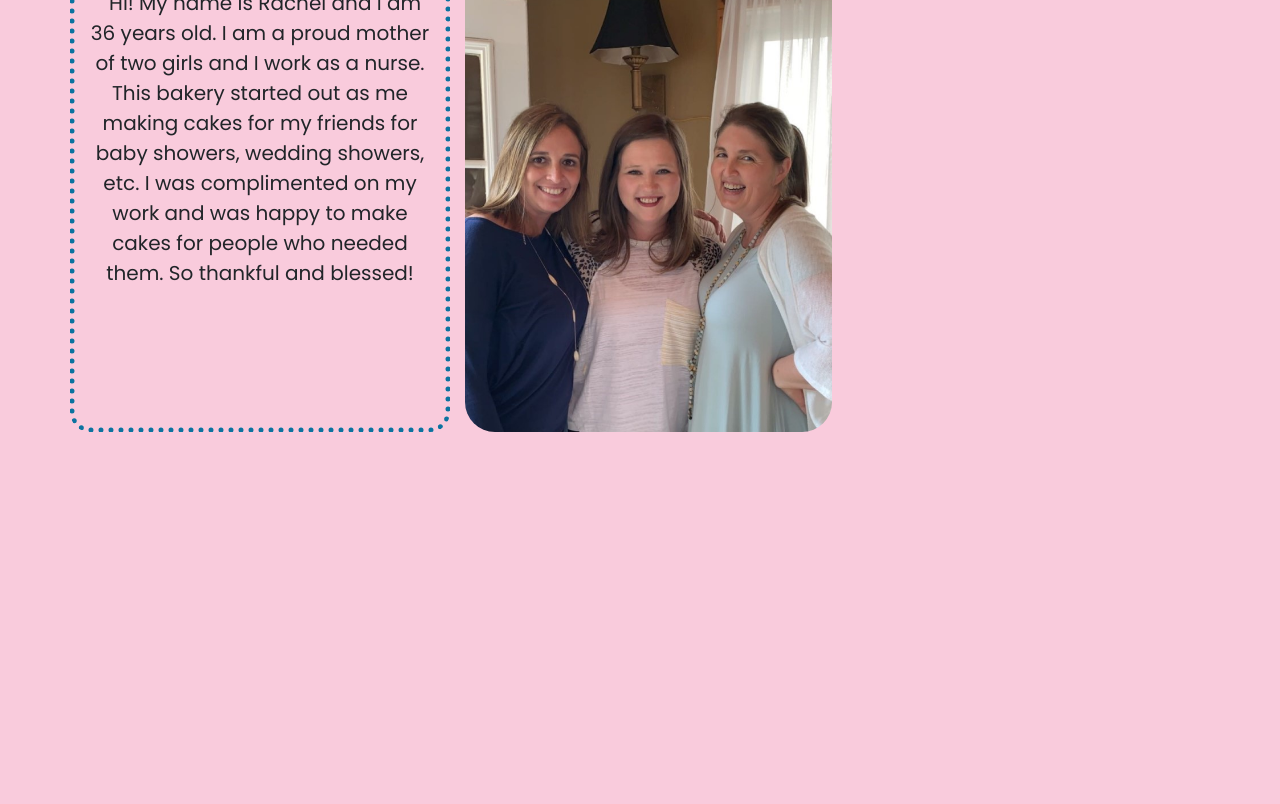
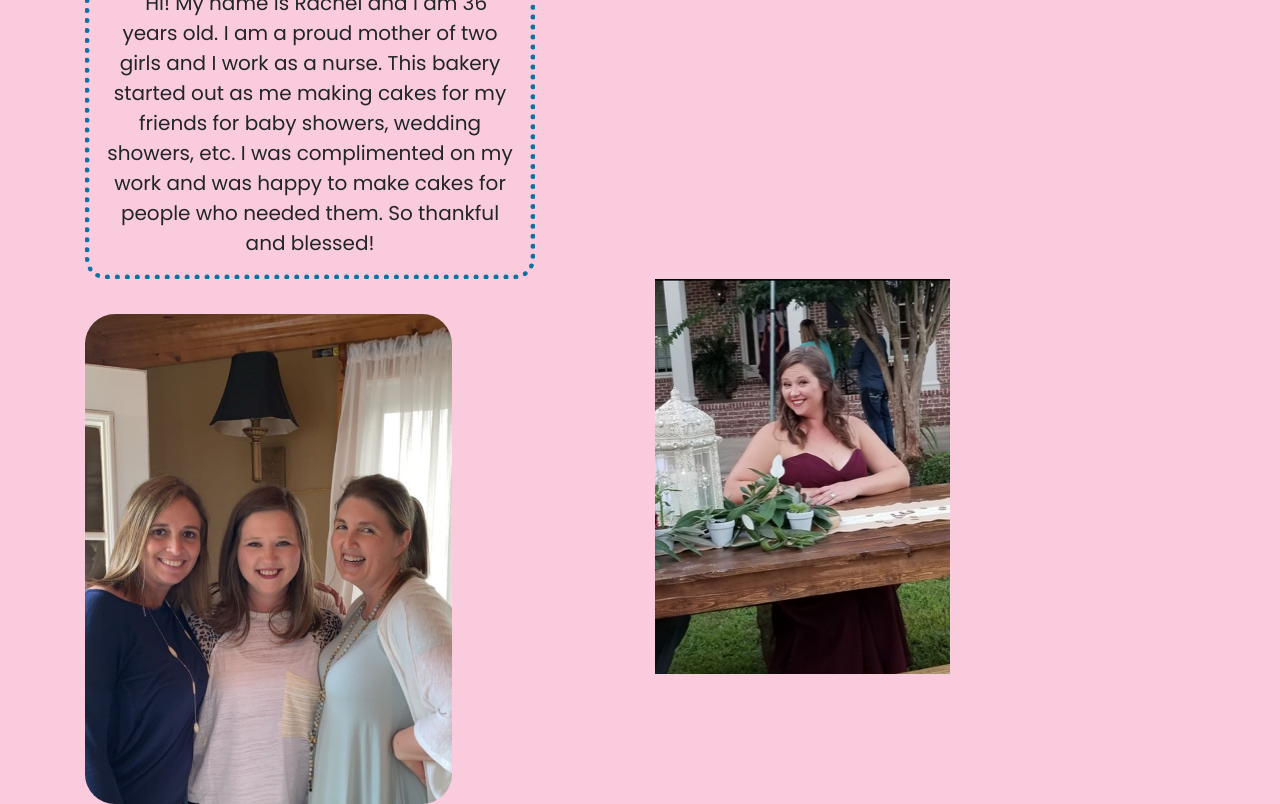
Before and after one commit to tannaballard/Rachels-Bakery, a plain HTML site: page about.html in a window 1280 px wide. Shown: the part 235-1039 px from the top of the page. Before the commit the page ends 800 px from the top, so only its background shows below. Drawn offline with nearby package versions, Linux system fonts and the light colour scheme.

Commit message:
Update about.html

```diff
--- a/about.html
+++ b/about.html
@@ -41,7 +41,6 @@
     </div>
   </nav>
   <div class="container">
-    <div class="row">
       <div class="col-md-4 about">
         <h2>
           About Me
@@ -51,8 +50,14 @@
           happy to make cakes for people who needed them. So thankful and blessed!
         </p>
       </div>
-      <div class="col-md-4">
+    </div>
+    <div class="container">
+      <div class="row">
+        <div class="col-md-6">
         <img src="img/rachel.jpg" class="hehe">
+      </div>
+      <div class="col-md-6">
+        <img src="img/indexrachel.png" class="fancyrach">
       </div>
     </div>
   </div>
```
